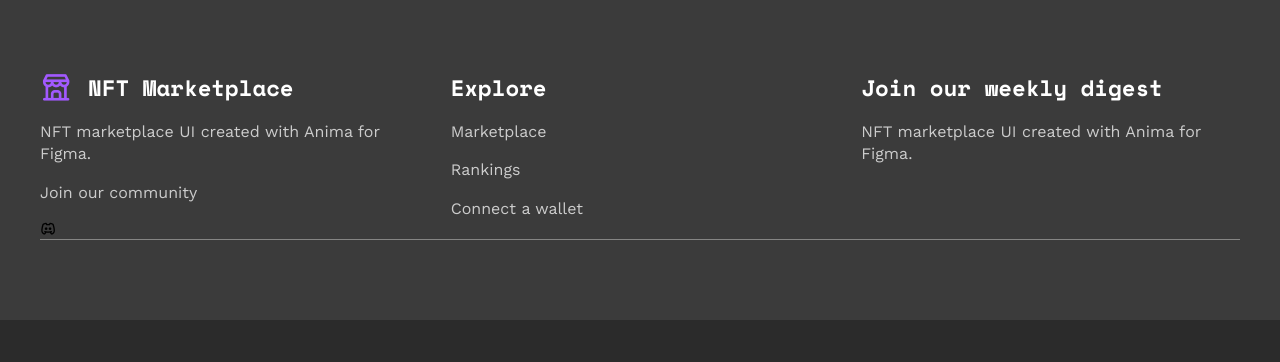
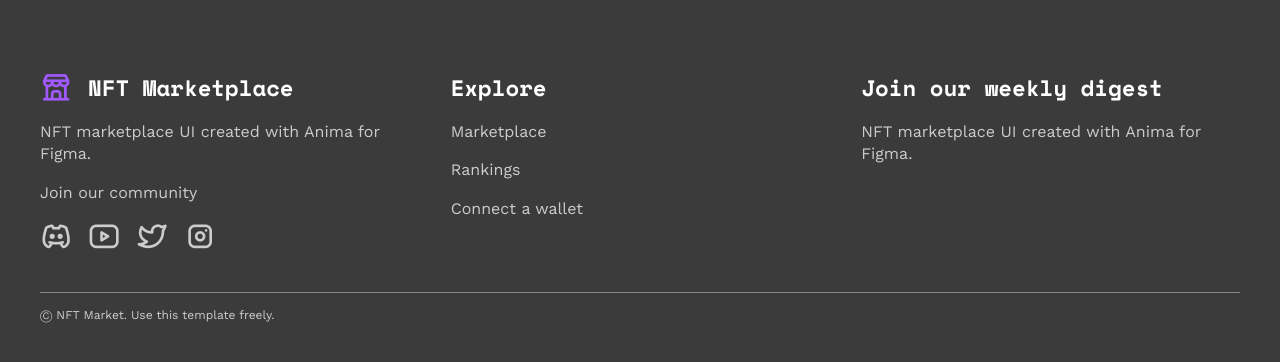
Before and after one commit to jcamilodev1/nfr-market, a Vue app: page /#/ in a window 1280 px wide. Shown: the part 1885-2247 px from the top of the page. Before the commit the page ends 2205 px from the top, so only its background shows below. Built offline with nearby package versions, Linux system fonts and the light colour scheme.

Commit message:
add footer

```diff
--- a/src/assets/style.scss
+++ b/src/assets/style.scss
@@ -3,6 +3,7 @@
   --call-action-color: #a259ff;
   --radius: 20px;
   --secondary-font: "Space Mono", monospace;
+  --secondary-color: #cccccc;
 }
 
 * {
@@ -26,5 +27,5 @@ p {
   font-size: 1rem;
   line-height: 1.4rem;
   font-weight: 400;
-  color: #cccccc;
+  color: var(--secondary-color);
 }
--- a/src/components/FooterView.vue
+++ b/src/components/FooterView.vue
@@ -13,11 +13,13 @@
           <p>Join our community</p>
           <div class="footer__social">
             <i class="ti ti-brand-discord"></i>
+            <i class="ti ti-brand-youtube"></i>
+            <i class="ti ti-brand-twitter"></i>
+            <i class="ti ti-brand-instagram"></i>
           </div>
         </div>
         <div class="footer__column">
           <h5>Explore</h5>
-
           <p>Marketplace</p>
           <p>Rankings</p>
           <p>Connect a wallet</p>
@@ -28,6 +30,7 @@
           <p>NFT marketplace UI created with Anima for Figma.</p>
         </div>
       </div>
+      <p class="footer__copy">Ⓒ NFT Market. Use this template freely.</p>
     </section>
   </footer>
 </template>
@@ -46,6 +49,14 @@
     grid-template-columns: repeat(3, 1fr);
     gap: 2rem;
     border-bottom: 1px solid #858584;
+    padding-bottom: 40px;
+    @media (max-width: 1200px) {
+      grid-template-columns: repeat(2, 1fr);
+    }
+    @media (max-width: 700px) {
+      padding: 20px;
+      grid-template-columns: 1fr;
+    }
   }
   &__column {
     display: flex;
@@ -61,5 +72,23 @@
       color: var(--call-action-color);
     }
   }
+  &__social {
+    display: flex;
+    gap: 1rem;
+    align-items: center;
+    i {
+      font-size: 32px;
+      color: var(--secondary-color);
+      &:hover {
+        cursor: pointer;
+        color: var(--call-action-color);
+      }
+    }
+  }
+  &__copy {
+    font-size: 0.75rem;
+    line-height: 0.8rem;
+    margin-top: 1rem;
+  }
 }
 </style>
```
